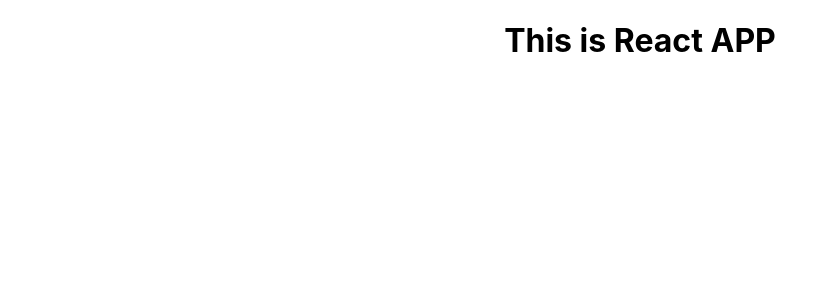
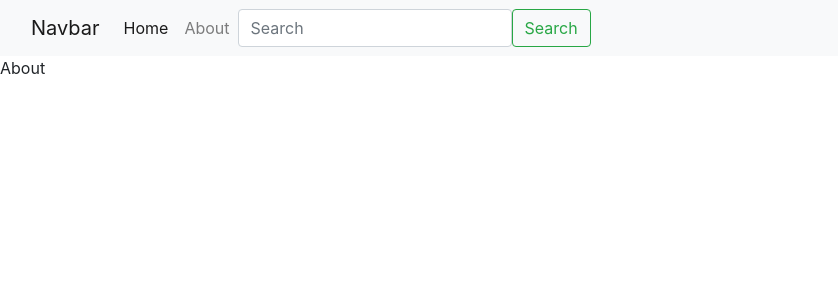
Before and after one commit to JUNKIEJAM/MERN-STACK, a React (Create React App) app in the folder inotebook/: page /about in a window 1280 px wide. Shown: the top 300 px of the page, without its empty margins (0-838 px from the left). Built offline with nearby package versions, Linux system fonts and the light colour scheme.

Commit message:
Creating Navbar and Routes

```diff
--- a/inotebook/public/index.html
+++ b/inotebook/public/index.html
@@ -24,7 +24,7 @@
       work correctly both with client-side routing and a non-root public URL.
       Learn how to configure a non-root public URL by running `npm run build`.
     -->
-    <title>React App</title>
+    <title>Biased Notebook</title>
   </head>
   <body>
     <noscript>You need to enable JavaScript to run this app.</noscript>
--- a/inotebook/src/App.js
+++ b/inotebook/src/App.js
@@ -1,10 +1,21 @@
 import './App.css';
+import { BrowserRouter as Router,Routes,Route,Link } from 'react-router-dom'
+import Navbar from './components/Navbar';
+import {Home} from './components/Home';
+import About from './components/About';
 
 function App() {
   return (
-    <div className="App">
-      <h1>This is React APP</h1>
-    </div>
+    <>
+<Router>
+  <Navbar />
+
+<Routes>
+  <Route path="/" element={<Home />} />
+    <Route path="/about" element={<About />} />
+    </Routes>
+  </Router>
+    </>
   );
 }
 
--- /dev/null
+++ b/inotebook/src/components/About.js
@@ -0,0 +1,9 @@
+import React from 'react'
+
+const About = () => {
+    return (
+        <div>About</div>
+    )
+}
+
+export default About
--- /dev/null
+++ b/inotebook/src/components/Home.js
@@ -0,0 +1,7 @@
+import React from 'react'
+
+export const Home = () => {
+  return (
+    <div>Home</div>
+  )
+}
--- /dev/null
+++ b/inotebook/src/components/Navbar.js
@@ -0,0 +1,41 @@
+import React from 'react'
+import {Link} from 'react-router-dom'
+
+const Navbar = () => {
+    return (
+        <div>
+    <meta charset="UTF-8" />
+    <meta name="viewport" content="width=device-width, initial-scale=1.0" />
+    <meta http-equiv="X-UA-Compatible" content="ie=edge" />
+    <title>Notes App</title>
+    <link rel="stylesheet" href="https://stackpath.bootstrapcdn.com/bootstrap/4.3.1/css/bootstrap.min.css"
+        integrity="sha384-ggOyR0iXCbMQv3Xipma34MD+dH/1fQ784/j6cY/iJTQUOhcWr7x9JvoRxT2MZw1T" crossorigin="anonymous" />
+
+  <nav className="navbar navbar-expand-lg navbar-light bg-light">
+  <div className="container-fluid">
+    <Link className="navbar-brand" to="/">Navbar</Link>
+    <button className="navbar-toggler" type="button" data-bs-toggle="collapse" data-bs-target="#navbarSupportedContent" aria-controls="navbarSupportedContent" aria-expanded="false" aria-label="Toggle navigation">
+      <span className="navbar-toggler-icon"></span>
+    </button>
+    <div className="collapse navbar-collapse" id="navbarSupportedContent">
+      <ul className="navbar-nav me-auto mb-2 mb-lg-0">
+        <li className="nav-item">
+          <Link className="nav-link active" aria-current="page" to="/">Home</Link>
+        </li>
+        <li className="nav-item">
+          <a className="nav-link" href="/about">About</a>
+        </li>
+
+      </ul>
+      <form className="d-flex">
+        <input className="form-control me-2" type="search" placeholder="Search" aria-label="Search" />
+        <button className="btn btn-outline-success" type="submit">Search</button>
+      </form>
+    </div>
+  </div>
+</nav>
+        </div>
+    )
+}
+
+export default Navbar
```
